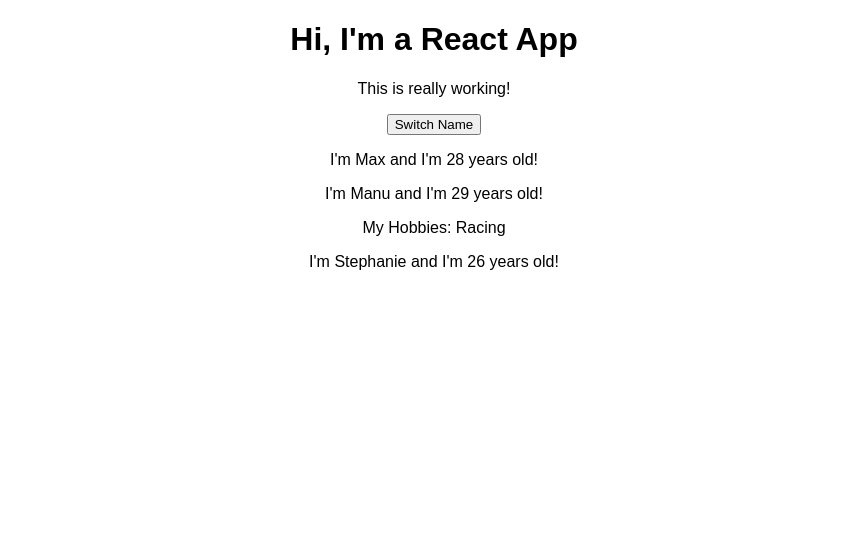
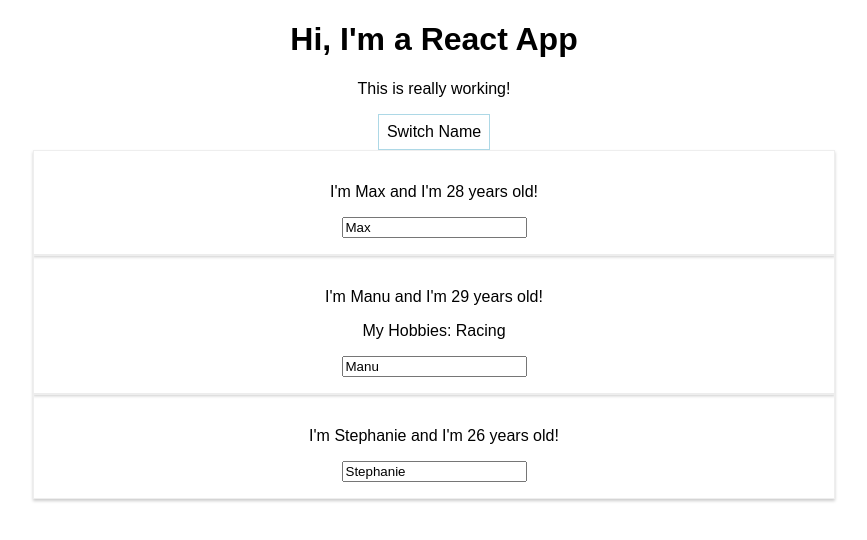
Before and after one commit to skripnike/react-complete-guide, a React (Create React App) app: page / in a window 1280 px wide. Shown: the top 540 px of the page, without its empty margins (206-1073 px from the left). Built offline with nearby package versions, Linux system fonts and the light colour scheme.

Commit message:
finished Person component

```diff
--- a/src/App.js
+++ b/src/App.js
@@ -10,47 +10,65 @@
       { name: 'Stephanie', age: 26 }
     ],
     otherState: 'some other value'
-  }
+  };
 
-  switchNameHandler = () => {
+  switchNameHandler = (newName) => {
     // console.log('Was clicked!');
     // Don't: this.state.persons[0].name = 'Maximilian';
     this.setState({
       persons: [
-        { name: 'Maximilian', age: 28 },
+        { name: newName, age: 28 },
         { name: 'Manu', age: 29 },
+        { name: 'Stephanie', age: 27 }
+      ]
+    });
+  };
+
+
+  nameChangeHandler = (event) => {
+    this.setState({
+      persons: [
+        { name: 'Max', age: 28 },
+        { name: event.target.value, age: 29 },
         { name: 'Stephanie', age: 27 }
       ]
     });
   }
 
   render() {
+    const style = {
+      backgroundColor: '#fff',
+      font: 'inherit',
+      border: '1px solid lightblue',
+      padding: '8px',
+      cursor: 'pointer'
+    }
+
     return (
       <div className="App">
         <h1>Hi, I'm a React App</h1>
         <p>This is really working!</p>
-        <button onClick={this.switchNameHandler}>Switch Name</button>
+        <button
+          onClick={this.switchNameHandler.bind(this, 'Maximilian')}
+          style={style}>Switch Name</button>
         <Person
           name={this.state.persons[0].name}
-          age={this.state.persons[0].age}
-        />
+          age={this.state.persons[0].age} />
         <Person
           name={this.state.persons[1].name}
           age={this.state.persons[1].age}
-        >
-          My Hobbies: Racing
-        </Person>
+          click={this.switchNameHandler.bind(this, 'Maximilian')}
+          changed={this.nameChangeHandler}>My Hobbies: Racing</Person>
         <Person
           name={this.state.persons[2].name}
-          age={this.state.persons[2].age}
-        />
+          age={this.state.persons[2].age} />
       </div>
     );
 
     // return React.createElement('div', {className: 'App'},
     //   React.createElement('h1', null, 'it\'s h1 title')
     // );
-  }
-}
+  };
+};
 
 export default App;
--- /dev/null
+++ b/src/Person/Person.css
@@ -0,0 +1,8 @@
+.Person {
+  width: 60%;
+  margin: auto;
+  border: 1px solid #eee;
+  box-shadow: 0 2px 3px #ccc;
+  padding: 16px;
+  text-align: center;
+}
--- a/src/Person/Person.js
+++ b/src/Person/Person.js
@@ -1,10 +1,12 @@
 import React from 'react';
+import './Person.css';
 
 const person = (props) => {
   return (
-    <div>
-      <p>I'm {props.name} and I'm {props.age} years old!</p>
+    <div className="Person">
+      <p onClick={props.click}>I'm {props.name} and I'm {props.age} years old!</p>
       <p>{props.children}</p>
+      <input type="text" onChange={props.changed} value={props.name} />
     </div>
   )
 };
```
